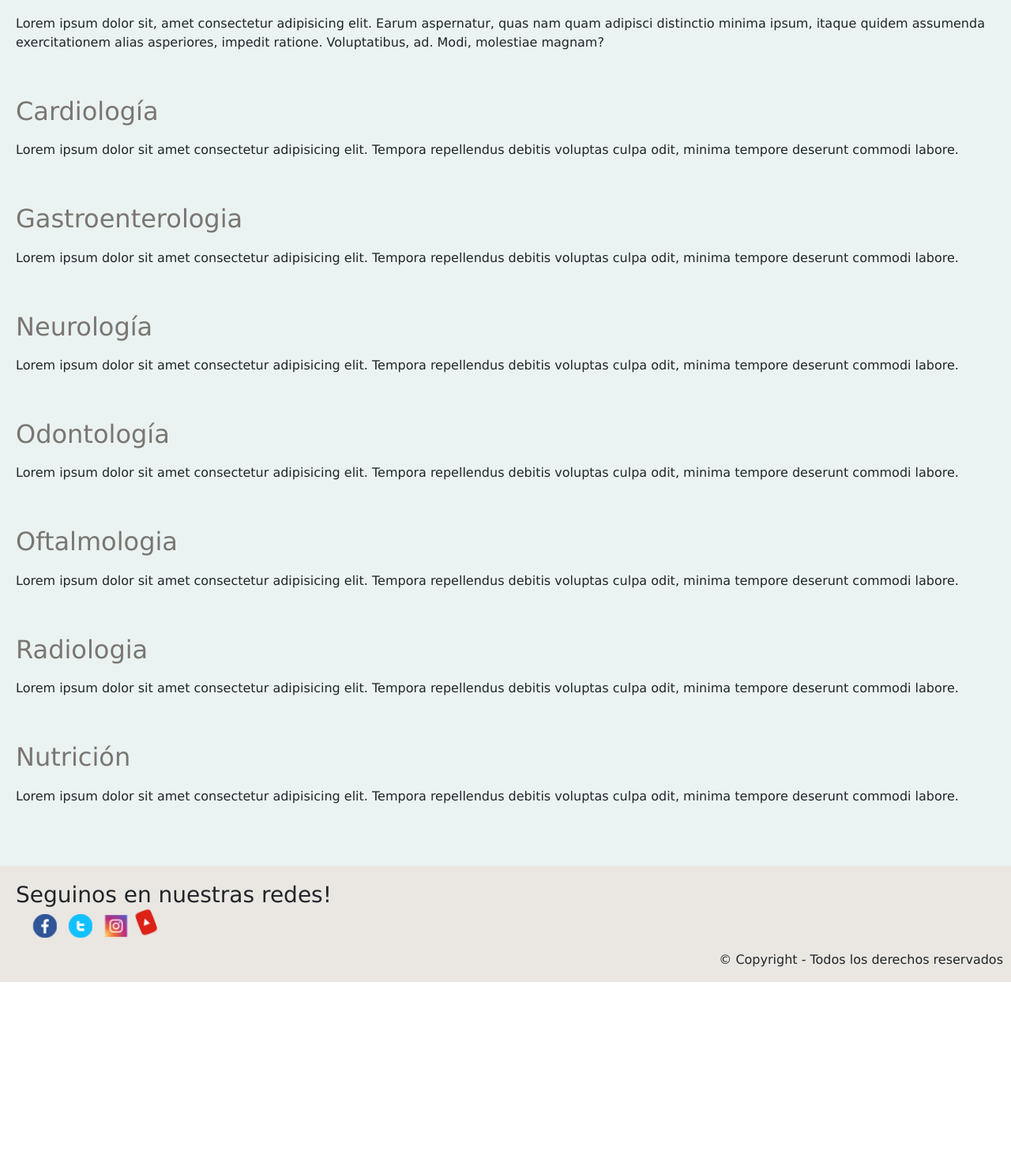
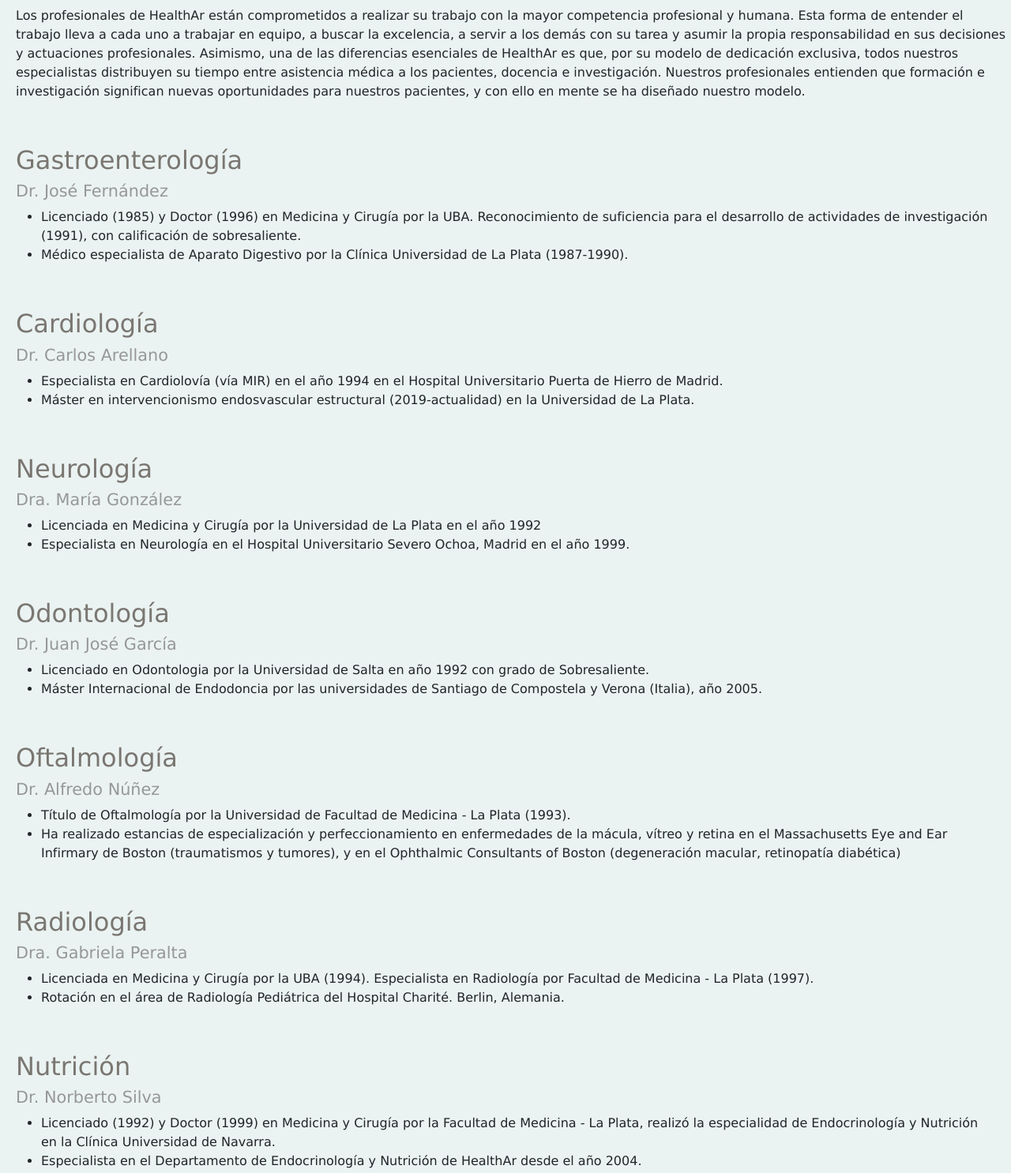
Before and after one commit to Franks555/proyecto_en_sass, a website: page pages/profesionales.html in a window 1280 px wide. Shown: the part 447-1933 px from the top of the page at 79% size. Before the commit the page ends 1691 px from the top, so only its background shows below. Drawn offline with nearby package versions, Linux system fonts and the light colour scheme.

Commit message:
Se corrigió el formato y se reemplazó el texto Lorem en profesionales.html

```diff
--- a/pages/profesionales.html
+++ b/pages/profesionales.html
@@ -1,21 +1,25 @@
 <!DOCTYPE html>
 <html lang="es">
+
 <head>
   <meta charset="UTF-8" />
   <meta http-equiv="X-UA-Compatible" content="IE=edge" />
   <meta name="viewport" content="width=device-width, initial-scale=1.0" />
   <meta name="keywords" content="profesionales, medicos">
   <meta name="description" content="Conocé nuestros profesionales del centro medico healthar">
-    <link href="https://cdn.jsdelivr.net/npm/bootstrap@5.2.0/dist/css/bootstrap.min.css" rel="stylesheet" integrity="sha384-gH2yIJqKdNHPEq0n4Mqa/HGKIhSkIHeL5AyhkYV8i59U5AR6csBvApHHNl/vI1Bx" crossorigin="anonymous">
+  <link href="https://cdn.jsdelivr.net/npm/bootstrap@5.2.0/dist/css/bootstrap.min.css" rel="stylesheet"
+    integrity="sha384-gH2yIJqKdNHPEq0n4Mqa/HGKIhSkIHeL5AyhkYV8i59U5AR6csBvApHHNl/vI1Bx" crossorigin="anonymous">
   <link rel="stylesheet" href="../css/style.css" />
   <title>Nuestros Profesionales</title>
 </head>
+
 <body>
   <header>
     <nav class="navbar navbar-expand-lg" style="background-color: white">
       <div class="container-fluid">
         <a class="navbar-brand" href="#"><img src="../images/logo.png" alt="imagen cruz centro medico HealthAr" /></a>
-          <button class="navbar-toggler" type="button" data-bs-toggle="collapse" data-bs-target="#navbarSupportedContent" aria-controls="navbarSupportedContent" aria-expanded="false" aria-label="Toggle navigation">
+        <button class="navbar-toggler" type="button" data-bs-toggle="collapse" data-bs-target="#navbarSupportedContent"
+          aria-controls="navbarSupportedContent" aria-expanded="false" aria-label="Toggle navigation">
           <span class="navbar-toggler-icon"></span>
         </button>
         <div class="collapse navbar-collapse" id="navbarSupportedContent">
@@ -47,69 +51,78 @@
   <main>
     <section class="nuestros_profesionales">
       <h1 class="titulo_secciones">Nuestros profesionales</h1>
-        <img
-          src="../images/doctores.jpg" alt="imagen de doctores"/>
+      <img src="../images/doctores.jpg" alt="imagen de doctores" />
       <p>
-          Lorem ipsum dolor sit, amet consectetur adipisicing elit. Earum
-          aspernatur, quas nam quam adipisci distinctio minima ipsum, itaque
-          quidem assumenda exercitationem alias asperiores, impedit ratione.
-          Voluptatibus, ad. Modi, molestiae magnam?
+        Los profesionales de HealthAr están comprometidos a realizar su trabajo con la mayor competencia profesional y
+        humana. Esta forma de entender el trabajo lleva a cada uno a trabajar en equipo, a buscar la excelencia, a
+        servir a los demás con su tarea y asumir la propia responsabilidad en sus decisiones y actuaciones
+        profesionales.
+        Asimismo, una de las diferencias esenciales de HealthAr es que, por su modelo de dedicación exclusiva, todos
+        nuestros especialistas distribuyen su tiempo entre asistencia médica a los pacientes, docencia e investigación.
+
+        Nuestros profesionales entienden que formación e investigación significan nuevas oportunidades para nuestros
+        pacientes, y con ello en mente se ha diseñado nuestro modelo.
       </p>
       <div class="especialidad">
-          <h2>Cardiología</h2>
-          <p>
-            Lorem ipsum dolor sit amet consectetur adipisicing elit. Tempora
-            repellendus debitis voluptas culpa odit, minima tempore deserunt
-            commodi labore.
-          </p>
+        <h2>Gastroenterología</h2>
+        <h3>Dr. José Fernández</h3>
+        <ul>
+          <li>Licenciado (1985) y Doctor (1996) en Medicina y Cirugía por la UBA. Reconocimiento de suficiencia para el
+            desarrollo de actividades de investigación (1991), con calificación de sobresaliente.</li>
+          <li>Médico especialista de Aparato Digestivo por la Clínica Universidad de La Plata (1987-1990).</li>
+        </ul>
       </div>
       <div class="especialidad">
-          <h2>Gastroenterologia</h2>
-          <p>
-            Lorem ipsum dolor sit amet consectetur adipisicing elit. Tempora
-            repellendus debitis voluptas culpa odit, minima tempore deserunt
-            commodi labore.
-          </p>
+        <h2>Cardiología</h2>
+        <h3>Dr. Carlos Arellano</h3>
+        <ul>
+          <li>Especialista en Cardiolovía (vía MIR) en el año 1994 en el Hospital Universitario Puerta de Hierro de
+            Madrid.</li>
+          <li>Máster en intervencionismo endosvascular estructural (2019-actualidad) en la Universidad de La Plata.</li>
+        </ul>
       </div>
       <div class="especialidad">
         <h2>Neurología</h2>
-          <p>
-            Lorem ipsum dolor sit amet consectetur adipisicing elit. Tempora
-            repellendus debitis voluptas culpa odit, minima tempore deserunt
-            commodi labore.
-          </p>
+        <h3>Dra. María González</h3>
+        <ul>
+          <li>Licenciada en Medicina y Cirugía por la Universidad de La Plata en el año 1992</li>
+          <li>Especialista en Neurología en el Hospital Universitario Severo Ochoa, Madrid en el año 1999.</li>
+        </ul>
       </div>
       <div class="especialidad">
         <h2>Odontología</h2>
-          <p>
-            Lorem ipsum dolor sit amet consectetur adipisicing elit. Tempora
-            repellendus debitis voluptas culpa odit, minima tempore deserunt
-            commodi labore.
-          </p>
+        <h3>Dr. Juan José García</h3>
+        <ul>
+          <li>Licenciado en Odontologia por la Universidad de Salta en año 1992 con grado de Sobresaliente.</li>
+          <li>Máster Internacional de Endodoncia por las universidades de Santiago de Compostela y Verona (Italia), año
+            2005.</li>
+        </ul>
       </div>
       <div class="especialidad">
-          <h2>Oftalmologia</h2>
-          <p>
-            Lorem ipsum dolor sit amet consectetur adipisicing elit. Tempora
-            repellendus debitis voluptas culpa odit, minima tempore deserunt
-            commodi labore.
-          </p>
+        <h2>Oftalmología</h2>
+        <h3>Dr. Alfredo Núñez</h3>
+        <ul>
+          <li>Título de Oftalmología por la Universidad de Facultad de Medicina - La Plata (1993).</li>
+          <li>Ha realizado estancias de especialización y perfeccionamiento en enfermedades de la mácula, vítreo y
+            retina en el Massachusetts Eye and Ear Infirmary de Boston (traumatismos y tumores), y en el Ophthalmic
+            Consultants of Boston (degeneración macular, retinopatía diabética)</li>
+        </ul>
       </div>
       <div class="especialidad">
-          <h2>Radiologia</h2>
-          <p>
-            Lorem ipsum dolor sit amet consectetur adipisicing elit. Tempora
-            repellendus debitis voluptas culpa odit, minima tempore deserunt
-            commodi labore.
-          </p>
+        <h2>Radiología</h2>
+        <h3>Dra. Gabriela Peralta</h3>
+        <ul>
+          <li>Licenciada en Medicina y Cirugía por la UBA (1994). Especialista en Radiología por Facultad de Medicina - La Plata (1997).</li>
+          <li>Rotación en el área de Radiología Pediátrica del Hospital Charité. Berlin, Alemania.</li>
+        </ul>
       </div>
       <div class="especialidad">
         <h2>Nutrición</h2>
-          <p>
-            Lorem ipsum dolor sit amet consectetur adipisicing elit. Tempora
-            repellendus debitis voluptas culpa odit, minima tempore deserunt
-            commodi labore.
-          </p>
+        <h3>Dr. Norberto Silva</h3>
+        <ul>
+          <li>Licenciado (1992) y Doctor (1999) en Medicina y Cirugía por la Facultad de Medicina - La Plata, realizó la especialidad de Endocrinología y Nutrición en la Clínica Universidad de Navarra.</li>
+          <li>Especialista en el Departamento de Endocrinología y Nutrición de HealthAr desde el año 2004.</li>
+        </ul>
       </div>
     </section>
   </main>
@@ -120,16 +133,20 @@
     <div class="footer_redes">
       <ul>
         <li class="icono_fb">
-            <a href="https://www.facebook.com/" target="_blank"><img src="../images/fb_icon.png" width="30" alt="icono de facebook" /></a>
+          <a href="https://www.facebook.com/" target="_blank"><img src="../images/fb_icon.png" width="30"
+              alt="icono de facebook" /></a>
         </li>
         <li class="icono_tw">
-            <a href="https://twitter.com/?lang=es" target="_blank"><img src="../images/twitter_icon.png" width="30" alt="icono de twitter" /></a>
+          <a href="https://twitter.com/?lang=es" target="_blank"><img src="../images/twitter_icon.png" width="30"
+              alt="icono de twitter" /></a>
         </li>
         <li class="icono_ig">
-            <a href="https://www.instagram.com" target="_blank"><img src="../images/ig_icon.png" width="30" alt="icono de instagram" /></a>
+          <a href="https://www.instagram.com" target="_blank"><img src="../images/ig_icon.png" width="30"
+              alt="icono de instagram" /></a>
         </li>
-          <li  class="icono_yt">
-            <a href="https://www.youtube.com/" target="_blank"><img src="../images/yt_icon.png" width="30" alt="icono de youtube" /></a>
+        <li class="icono_yt">
+          <a href="https://www.youtube.com/" target="_blank"><img src="../images/yt_icon.png" width="30"
+              alt="icono de youtube" /></a>
         </li>
       </ul>
     </div>
@@ -137,6 +154,9 @@
       <p>© Copyright - Todos los derechos reservados</p>
     </div>
   </footer>
-    <script src="https://cdn.jsdelivr.net/npm/bootstrap@5.2.0/dist/js/bootstrap.bundle.min.js" integrity="sha384-A3rJD856KowSb7dwlZdYEkO39Gagi7vIsF0jrRAoQmDKKtQBHUuLZ9AsSv4jD4Xa" crossorigin="anonymous"></script>
+  <script src="https://cdn.jsdelivr.net/npm/bootstrap@5.2.0/dist/js/bootstrap.bundle.min.js"
+    integrity="sha384-A3rJD856KowSb7dwlZdYEkO39Gagi7vIsF0jrRAoQmDKKtQBHUuLZ9AsSv4jD4Xa"
+    crossorigin="anonymous"></script>
 </body>
+
 </html>
--- a/scss/sections/_profesionales.scss
+++ b/scss/sections/_profesionales.scss
@@ -4,16 +4,20 @@
         background-color: #EAF3F2;
         padding-top: 20px;
         padding-bottom: 40px;
+        img{
+            width: 500px;
+            padding-top:35px;
+            padding-left: 20px;
+            padding-bottom: 20px;
+        }
         h1{
             padding-left: 20px;
         }
-        > img{
-            width: 500px;
-            padding-top:45px;
-            padding-left: 20px;
-            padding-bottom: 20px;
+        h3{
+            color: #979797;
+            font-size: 1.3rem;
         }
-        > p{
+        p{
             padding-left: 20px;
             padding-bottom: 20px;
         }
```
Also changed, not shown: pages/quienes_somos.html (+47 -51 lines), css/style.css. Lines whose indentation alone changed are shown as unchanged.
